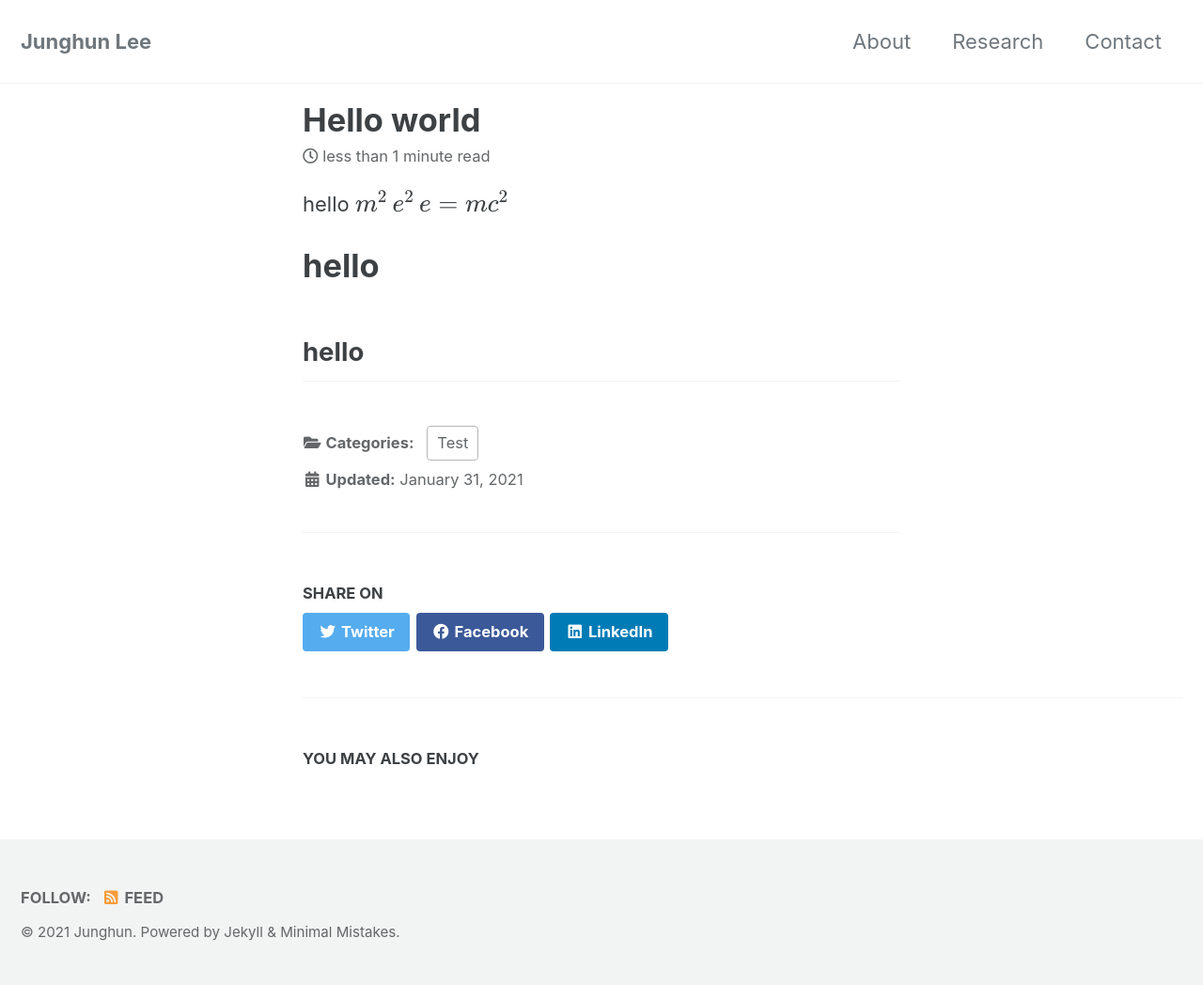
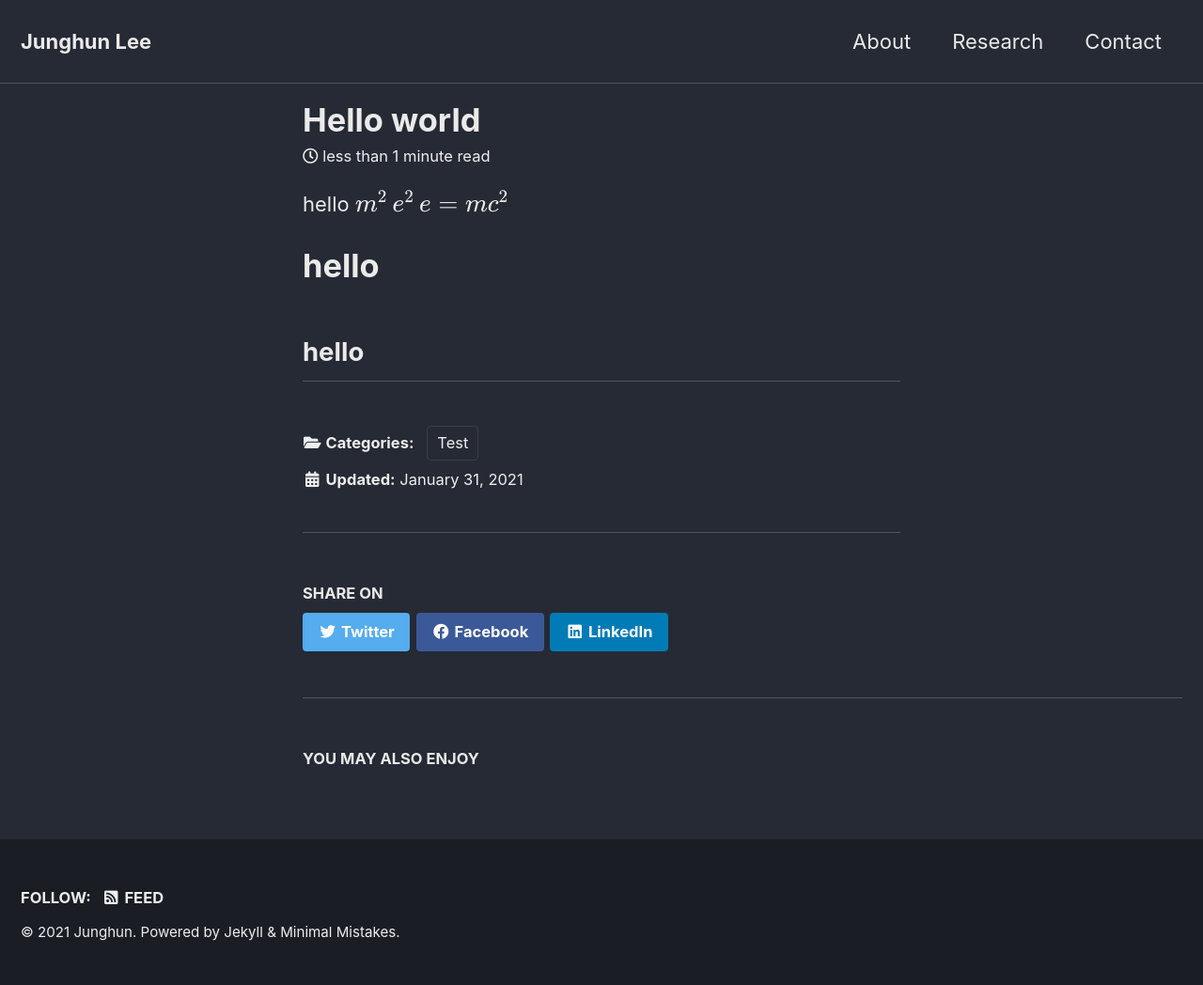
Before and after one commit to JunghunLee-math/JunghunLee-math.github.io, a Jekyll site: the page built from _posts/2021-01-31-Hello.md, in a window 1280 px wide. Shown: the whole page at 94% size. Built offline with Jekyll 4.4.1, drawn with Linux system fonts in a browser that asks for light colours; cached includes are drawn as plain includes; formulas are drawn with MathJax 3.

Commit message:
Change theme into dark theme in _config.yml

```diff
--- a/_config.yml
+++ b/_config.yml
@@ -12,7 +12,8 @@
 
 # theme                  : "minimal-mistakes-jekyll"
 # remote_theme           : "mmistakes/minimal-mistakes"
-minimal_mistakes_skin    : "default" # "air", "aqua", "contrast", "dark", "dirt", "neon", "mint", "plum", "sunrise"
+# minimal_mistakes_skin    : "default" # "air", "aqua", "contrast", "dark", "dirt", "neon", "mint", "plum", "sunrise"
+minimal_mistakes_skin    : "dark" # "air", "aqua", "contrast", "dark", "dirt", "neon", "mint", "plum", "sunrise"
 
 # Site Settings
 locale                   : "en-US"
```
